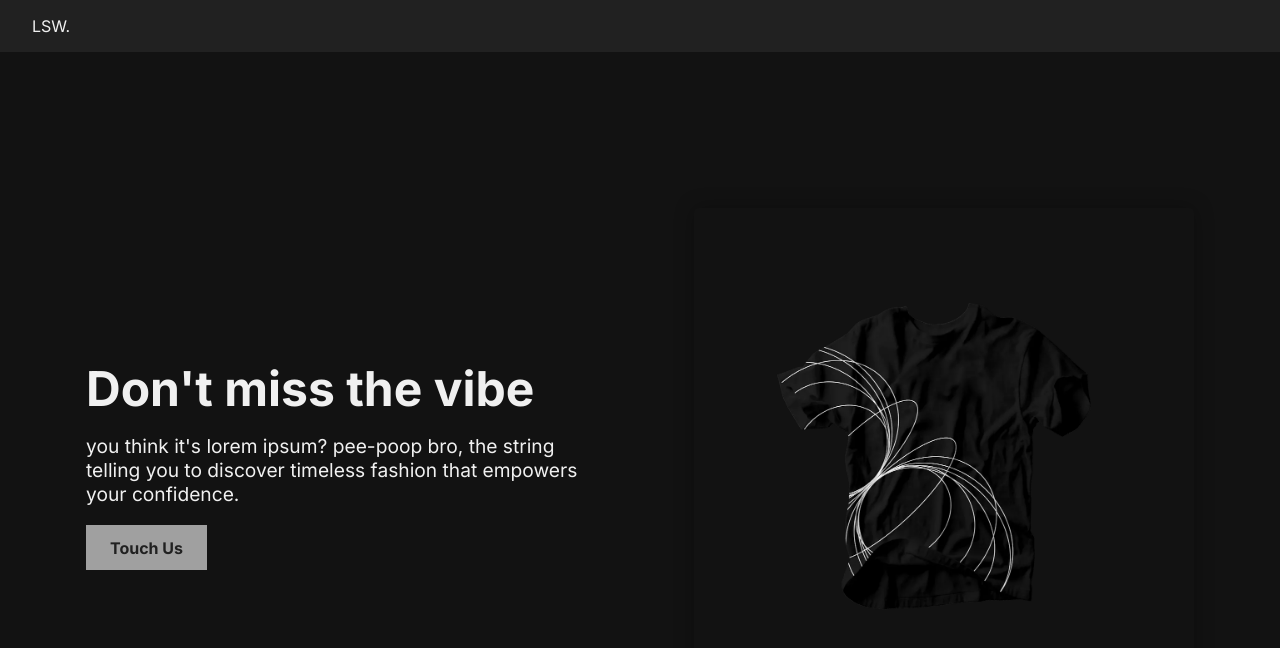
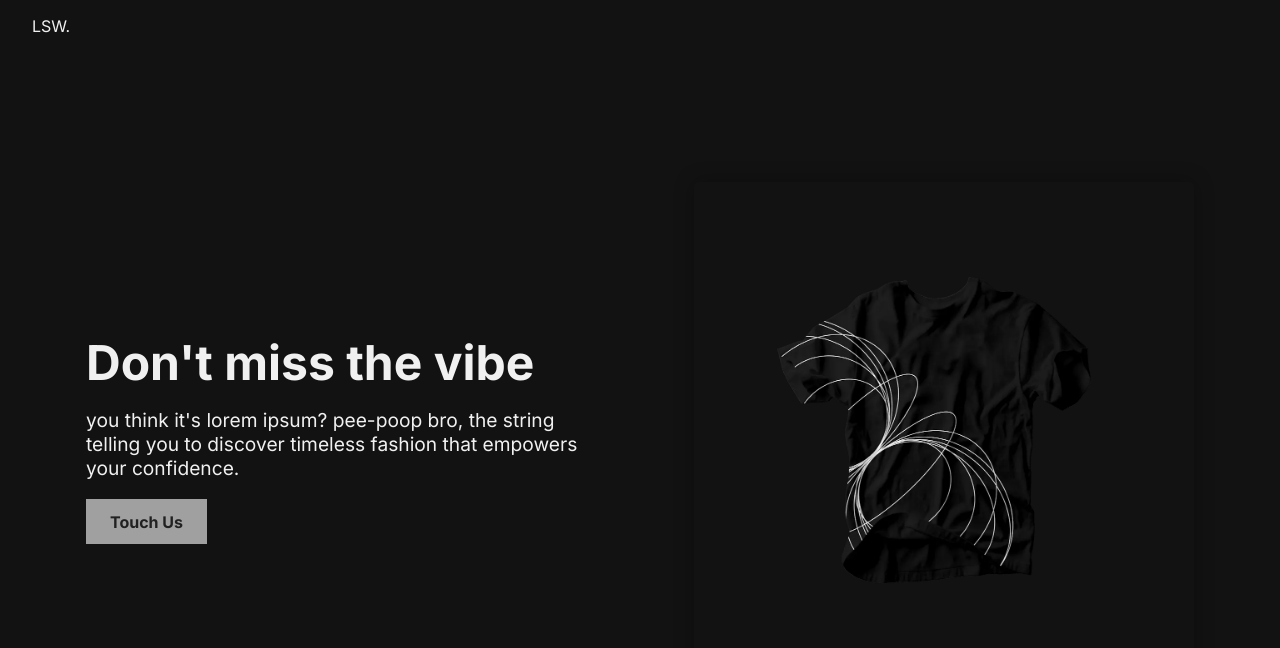
Before and after one commit to wweziza/lsw-ink, a Next.js app: page / in a window 1280 px wide. Shown: the top 648 px of the page. Built offline with nearby package versions, Linux system fonts and the light colour scheme.

Commit message:
transparent home

```diff
--- a/src/app/page.module.css
+++ b/src/app/page.module.css
@@ -7,12 +7,20 @@
   background-color: #121212;
   color: #f0f0f0;
 }
-
+/*
 .navbar {
   background-color: #212121;
   padding: 1rem;
 }
-
+*/
+.navbar {
+  background-color: transparent; /* Set navbar background to transparent */
+  padding: 1rem;
+  position: fixed; /* Make navbar position fixed */
+  width: 100%; /* Set navbar width to 100% */
+  top: 0; /* Position navbar at the top of the viewport */
+  z-index: 1000; /* Set a high z-index to ensure navbar stays on top of other content */
+}
 .navLinks {
   display: flex;
   justify-content: flex-start;
```
